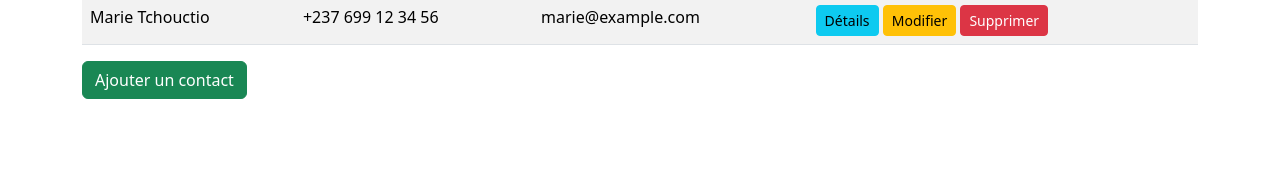
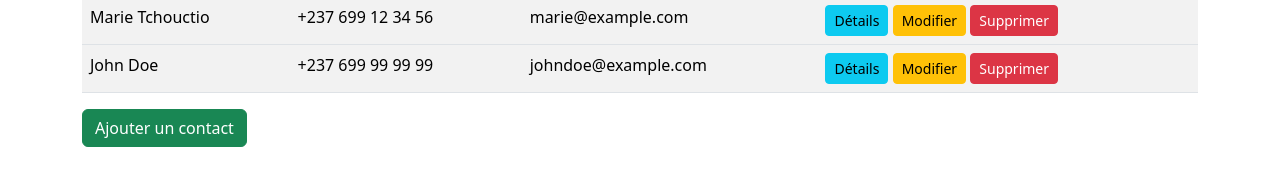
Before and after one commit to oceannemessina716-cmd/ProjetGroupe, a plain HTML site: page liste.html in a window 1280 px wide. Shown: the part 154-340 px from the top of the page. Drawn offline with nearby package versions, Linux system fonts and the light colour scheme.

Commit message:
ajout d'un contact par defaut sur la liste de contact

```diff
--- a/liste.html
+++ b/liste.html
@@ -1,11 +1,13 @@
 <!DOCTYPE html>
 <html lang="fr">
+
 <head>
   <meta charset="UTF-8">
   <meta name="viewport" content="width=device-width, initial-scale=1">
   <title>Liste des contacts</title>
   <link href="https://cdn.jsdelivr.net/npm/bootstrap@5.3.2/dist/css/bootstrap.min.css" rel="stylesheet">
 </head>
+
 <body>
   <div class="container mt-5">
     <h2 class="text-center text-primary mb-4">Liste des contacts</h2>
@@ -31,9 +33,22 @@
           </td>
         </tr>
       </tbody>
+      <tbody>
+        <tr>
+          <td>John Doe</td>
+          <td>+237 699 99 99 99</td>
+          <td>johndoe@example.com</td>
+          <td>
+            <a href="details.html" class="btn btn-info btn-sm">Détails</a>
+            <a href="modifier.html" class="btn btn-warning btn-sm">Modifier</a>
+            <a href="supprimer.html" class="btn btn-danger btn-sm">Supprimer</a>
+          </td>
+        </tr>
+      </tbody>
     </table>
 
     <a href="ajouter.html" class="btn btn-success">Ajouter un contact</a>
   </div>
 </body>
+
 </html>
```
